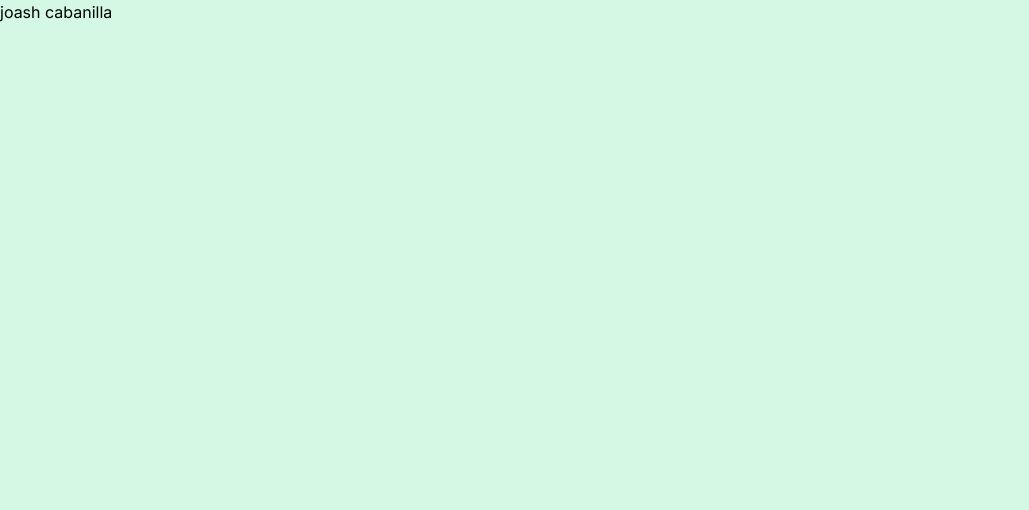
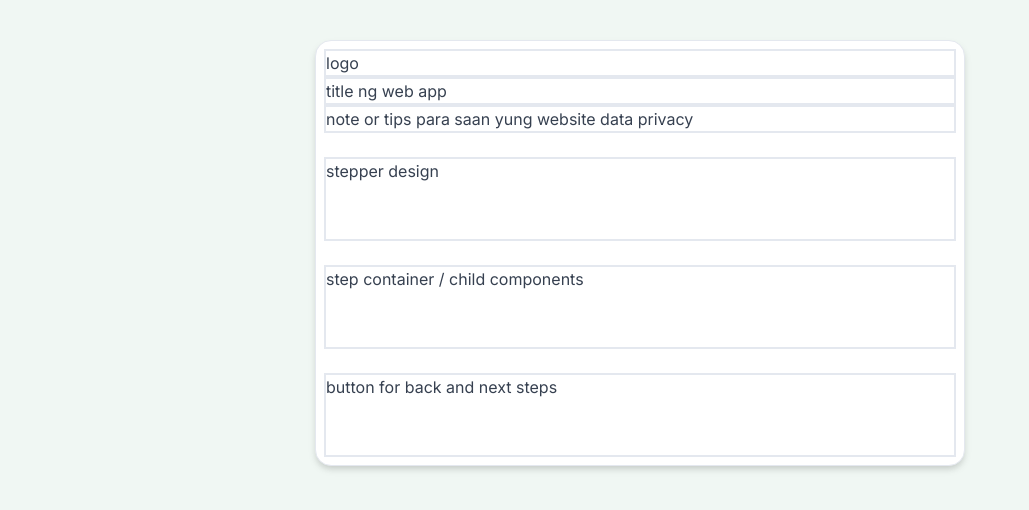
Before and after one commit to joashcabanilla/profile-update-frontend, a Next.js app: page / in a window 1280 px wide. Shown: the top 510 px of the page, without its empty margins (0-1029 px from the left). Built offline with nearby package versions, Linux system fonts and the light colour scheme.

Commit message:
update layout

```diff
--- a/package.json
+++ b/package.json
@@ -25,6 +25,7 @@
     "@types/node": "^22.15.3",
     "@types/react": "^19.1.2",
     "@types/react-dom": "^19.1.3",
+    "autoprefixer": "^10.4.21",
     "eslint": "^9.25.1",
     "eslint-config-next": "15.3.1",
     "eslint-config-prettier": "^10.1.2",
--- a/postcss.config.mjs
+++ b/postcss.config.mjs
@@ -1,5 +1,5 @@
 const config = {
-    plugins: ["@tailwindcss/postcss"]
+    plugins: ["@tailwindcss/postcss", "autoprefixer"]
 };
 
 export default config;
--- a/src/app/globals.css
+++ b/src/app/globals.css
@@ -4,88 +4,153 @@
 @custom-variant dark (&:is(.dark *));
 
 @theme inline {
+    --font-oswald: var(--font-oswald);
     --color-background: var(--background);
     --color-foreground: var(--foreground);
+    --color-card: var(--card);
+    --color-card-foreground: var(--card-foreground);
+    --color-popover: var(--popover);
+    --color-popover-foreground: var(--popover-foreground);
+    --color-primary: var(--primary);
+    --color-primary-foreground: var(--primary-foreground);
+    --color-secondary: var(--secondary);
+    --color-secondary-foreground: var(--secondary-foreground);
+    --color-muted: var(--muted);
+    --color-muted-foreground: var(--muted-foreground);
+    --color-accent: var(--accent);
+    --color-accent-foreground: var(--accent-foreground);
+    --color-destructive: var(--destructive);
+    --color-destructive-foreground: var(--destructive-foreground);
+    --color-border: var(--border);
+    --color-input: var(--input);
+    --color-ring: var(--ring);
+    --color-chart-1: var(--chart-1);
+    --color-chart-2: var(--chart-2);
+    --color-chart-3: var(--chart-3);
+    --color-chart-4: var(--chart-4);
+    --color-chart-5: var(--chart-5);
+    --color-sidebar: var(--sidebar);
+    --color-sidebar-foreground: var(--sidebar-foreground);
+    --color-sidebar-primary: var(--sidebar-primary);
+    --color-sidebar-primary-foreground: var(--sidebar-primary-foreground);
+    --color-sidebar-accent: var(--sidebar-accent);
+    --color-sidebar-accent-foreground: var(--sidebar-accent-foreground);
+    --color-sidebar-border: var(--sidebar-border);
     --color-sidebar-ring: var(--sidebar-ring);
-    --color-sidebar-border: var(--sidebar-border);
-    --color-sidebar-accent-foreground: var(--sidebar-accent-foreground);
-    --color-sidebar-accent: var(--sidebar-accent);
-    --color-sidebar-primary-foreground: var(--sidebar-primary-foreground);
-    --color-sidebar-primary: var(--sidebar-primary);
-    --color-sidebar-foreground: var(--sidebar-foreground);
-    --color-sidebar: var(--sidebar);
-    --color-chart-5: var(--chart-5);
-    --color-chart-4: var(--chart-4);
-    --color-chart-3: var(--chart-3);
-    --color-chart-2: var(--chart-2);
-    --color-chart-1: var(--chart-1);
-    --color-ring: var(--ring);
-    --color-input: var(--input);
-    --color-border: var(--border);
-    --color-destructive: var(--destructive);
-    --color-accent-foreground: var(--accent-foreground);
-    --color-accent: var(--accent);
-    --color-muted-foreground: var(--muted-foreground);
-    --color-muted: var(--muted);
-    --color-secondary-foreground: var(--secondary-foreground);
-    --color-secondary: var(--secondary);
-    --color-primary-foreground: var(--primary-foreground);
-    --color-primary: var(--primary);
-    --color-popover-foreground: var(--popover-foreground);
-    --color-popover: var(--popover);
-    --color-card-foreground: var(--card-foreground);
-    --color-card: var(--card);
+
     --radius-sm: calc(var(--radius) - 4px);
     --radius-md: calc(var(--radius) - 2px);
     --radius-lg: var(--radius);
     --radius-xl: calc(var(--radius) + 4px);
-    --font-oswald: var(--font-oswald);
+
+    --shadow-2xs: var(--shadow-2xs);
+    --shadow-xs: var(--shadow-xs);
+    --shadow-sm: var(--shadow-sm);
+    --shadow: var(--shadow);
+    --shadow-md: var(--shadow-md);
+    --shadow-lg: var(--shadow-lg);
+    --shadow-xl: var(--shadow-xl);
+    --shadow-2xl: var(--shadow-2xl);
 }
 
 :root {
-    --background: oklch(0.947 0.046 160);
-    --foreground: oklch(0.185 0.005 160);
-    --card: oklch(0.905 0.041 160);
-    --card-foreground: oklch(0.23 0.006 160);
-    --popover: oklch(0.947 0.046 160);
-    --popover-foreground: oklch(0.185 0.22 160);
-    --primary: oklch(0.595 0.223 160);
+    --background: oklch(0.97 0.01 162.05);
+    --foreground: oklch(0.37 0.03 259.73);
+    --card: oklch(1 0 0);
+    --card-foreground: oklch(0.37 0.03 259.73);
+    --popover: oklch(1 0 0);
+    --popover-foreground: oklch(0.37 0.03 259.73);
+    --primary: oklch(0.72 0.19 149.58);
     --primary-foreground: oklch(1 0 0);
-    --secondary: oklch(0.75 0.07 160);
-    --secondary-foreground: oklch(0 0 0);
-    --muted: oklch(0.86 0.06 135);
-    --muted-foreground: oklch(0.45 0.006 160);
-    --accent: oklch(0.81 0.06 135);
-    --accent-foreground: oklch(0.23 0.006 160);
-    --destructive: oklch(0.52 0.18 29);
-    --destructive-foreground: oklch(0.93 0.006 160);
-    --border: oklch(0.62 0.06 160);
-    --input: oklch(0.61 0.06 160);
-    --ring: oklch(0.595 0.223 160);
+    --secondary: oklch(0.96 0.02 159.75);
+    --secondary-foreground: oklch(0.45 0.03 256.8);
+    --muted: oklch(0.97 0 264.54);
+    --muted-foreground: oklch(0.55 0.02 264.36);
+    --accent: oklch(0.95 0.05 163.05);
+    --accent-foreground: oklch(0.37 0.03 259.73);
+    --destructive: oklch(0.64 0.21 25.33);
+    --destructive-foreground: oklch(1 0 0);
+    --border: oklch(0.93 0.01 264.53);
+    --input: oklch(0.93 0.01 264.53);
+    --ring: oklch(0.72 0.19 149.58);
+    --chart-1: oklch(0.72 0.19 149.58);
+    --chart-2: oklch(0.7 0.15 162.48);
+    --chart-3: oklch(0.6 0.13 163.23);
+    --chart-4: oklch(0.51 0.1 165.61);
+    --chart-5: oklch(0.43 0.09 166.91);
+    --sidebar: oklch(0.97 0.01 162.05);
+    --sidebar-foreground: oklch(0.37 0.03 259.73);
+    --sidebar-primary: oklch(0.72 0.19 149.58);
+    --sidebar-primary-foreground: oklch(1 0 0);
+    --sidebar-accent: oklch(0.95 0.05 163.05);
+    --sidebar-accent-foreground: oklch(0.37 0.03 259.73);
+    --sidebar-border: oklch(0.93 0.01 264.53);
+    --sidebar-ring: oklch(0.72 0.19 149.58);
     --radius: 1rem;
+    --shadow-2xs: 0px 4px 8px -1px hsl(0 0% 0% / 0.05);
+    --shadow-xs: 0px 4px 8px -1px hsl(0 0% 0% / 0.05);
+    --shadow-sm:
+        0px 4px 8px -1px hsl(0 0% 0% / 0.1), 0px 1px 2px -2px hsl(0 0% 0% / 0.1);
+    --shadow:
+        0px 4px 8px -1px hsl(0 0% 0% / 0.1), 0px 1px 2px -2px hsl(0 0% 0% / 0.1);
+    --shadow-md:
+        0px 4px 8px -1px hsl(0 0% 0% / 0.1), 0px 2px 4px -2px hsl(0 0% 0% / 0.1);
+    --shadow-lg:
+        0px 4px 8px -1px hsl(0 0% 0% / 0.1), 0px 4px 6px -2px hsl(0 0% 0% / 0.1);
+    --shadow-xl:
+        0px 4px 8px -1px hsl(0 0% 0% / 0.1),
+        0px 8px 10px -2px hsl(0 0% 0% / 0.1);
+    --shadow-2xl: 0px 4px 8px -1px hsl(0 0% 0% / 0.25);
 }
 
 .dark {
-    --background: oklch(0.185 0.046 160);
-    --foreground: oklch(0.93 0.006 160);
-    --card: oklch(0.185 0.046 160);
-    --card-foreground: oklch(0.93 0.006 160);
-    --popover: oklch(0.14 0.046 160);
-    --popover-foreground: oklch(0.93 0.006 160);
-    --primary: oklch(0.595 0.223 160);
-    --primary-foreground: oklch(1 0 0);
-    --secondary: oklch(0.35 0.07 160);
-    --secondary-foreground: oklch(1 0 0);
-    --muted: oklch(0.3 0.06 135);
-    --muted-foreground: oklch(0.6 0.006 160);
-    --accent: oklch(0.3 0.06 135);
-    --accent-foreground: oklch(0.93 0.006 160);
-    --destructive: oklch(0.52 0.18 29);
-    --destructive-foreground: oklch(0.93 0.006 160);
-    --border: oklch(0.61 0.06 160);
-    --input: oklch(0.61 0.06 160);
-    --ring: oklch(0.595 0.223 160);
+    --background: oklch(0.21 0.04 265.75);
+    --foreground: oklch(0.87 0.01 258.34);
+    --card: oklch(0.28 0.04 260.03);
+    --card-foreground: oklch(0.87 0.01 258.34);
+    --popover: oklch(0.28 0.04 260.03);
+    --popover-foreground: oklch(0.87 0.01 258.34);
+    --primary: oklch(0.77 0.15 163.22);
+    --primary-foreground: oklch(0.21 0.04 265.75);
+    --secondary: oklch(0.34 0.03 260.91);
+    --secondary-foreground: oklch(0.71 0.01 286.07);
+    --muted: oklch(0.28 0.04 260.03);
+    --muted-foreground: oklch(0.55 0.02 264.36);
+    --accent: oklch(0.37 0.03 259.73);
+    --accent-foreground: oklch(0.71 0.01 286.07);
+    --destructive: oklch(0.64 0.21 25.33);
+    --destructive-foreground: oklch(0.21 0.04 265.75);
+    --border: oklch(0.45 0.03 256.8);
+    --input: oklch(0.45 0.03 256.8);
+    --ring: oklch(0.77 0.15 163.22);
+    --chart-1: oklch(0.77 0.15 163.22);
+    --chart-2: oklch(0.78 0.13 181.91);
+    --chart-3: oklch(0.72 0.19 149.58);
+    --chart-4: oklch(0.7 0.15 162.48);
+    --chart-5: oklch(0.6 0.13 163.23);
+    --sidebar: oklch(0.28 0.04 260.03);
+    --sidebar-foreground: oklch(0.87 0.01 258.34);
+    --sidebar-primary: oklch(0.77 0.15 163.22);
+    --sidebar-primary-foreground: oklch(0.21 0.04 265.75);
+    --sidebar-accent: oklch(0.37 0.03 259.73);
+    --sidebar-accent-foreground: oklch(0.71 0.01 286.07);
+    --sidebar-border: oklch(0.45 0.03 256.8);
+    --sidebar-ring: oklch(0.77 0.15 163.22);
     --radius: 1rem;
+    --shadow-2xs: 0px 4px 8px -1px hsl(0 0% 0% / 0.05);
+    --shadow-xs: 0px 4px 8px -1px hsl(0 0% 0% / 0.05);
+    --shadow-sm:
+        0px 4px 8px -1px hsl(0 0% 0% / 0.1), 0px 1px 2px -2px hsl(0 0% 0% / 0.1);
+    --shadow:
+        0px 4px 8px -1px hsl(0 0% 0% / 0.1), 0px 1px 2px -2px hsl(0 0% 0% / 0.1);
+    --shadow-md:
+        0px 4px 8px -1px hsl(0 0% 0% / 0.1), 0px 2px 4px -2px hsl(0 0% 0% / 0.1);
+    --shadow-lg:
+        0px 4px 8px -1px hsl(0 0% 0% / 0.1), 0px 4px 6px -2px hsl(0 0% 0% / 0.1);
+    --shadow-xl:
+        0px 4px 8px -1px hsl(0 0% 0% / 0.1),
+        0px 8px 10px -2px hsl(0 0% 0% / 0.1);
+    --shadow-2xl: 0px 4px 8px -1px hsl(0 0% 0% / 0.25);
 }
 
 @layer base {
@@ -95,4 +160,7 @@
     body {
         @apply bg-background h-dvh w-dvw;
     }
+    .container-wrapper {
+        @apply container mx-auto h-full p-4 sm:p-6;
+    }
 }
--- a/src/app/login/page.tsx
+++ /dev/null
@@ -1,3 +0,0 @@
-export default function Home() {
-    return <h1>login</h1>;
-}
--- a/src/app/page.tsx
+++ b/src/app/page.tsx
@@ -1,3 +1,25 @@
+"use client";
+
 export default function Home() {
-    return <h1>joash cabanilla</h1>;
+    return (
+        <div className="container-wrapper">
+            {/* note: ililipat sa tailwind variants */}
+            <div className="bg-card text-card-foreground mx-auto mt-4 w-full max-w-[650px] rounded-lg border p-2 shadow-lg grid grid-rows-4 gap-4 sm:gap-6">
+                <div className="header">
+                    <div className="border-2">logo</div>
+                    <div className="border-2">title ng web app</div>
+                    <div className="border-2">
+                        note or tips para saan yung website data privacy
+                    </div>
+                </div>
+                <div className="border-2">stepper design</div>
+                <div className="border-2">
+                    step container / child components
+                </div>
+                <div className="border-2">
+                    button for back and next steps
+                </div>
+            </div>
+        </div>
+    );
 }
```
Also changed, not shown: 1 other file (tests, documents, lock files or other folders).
